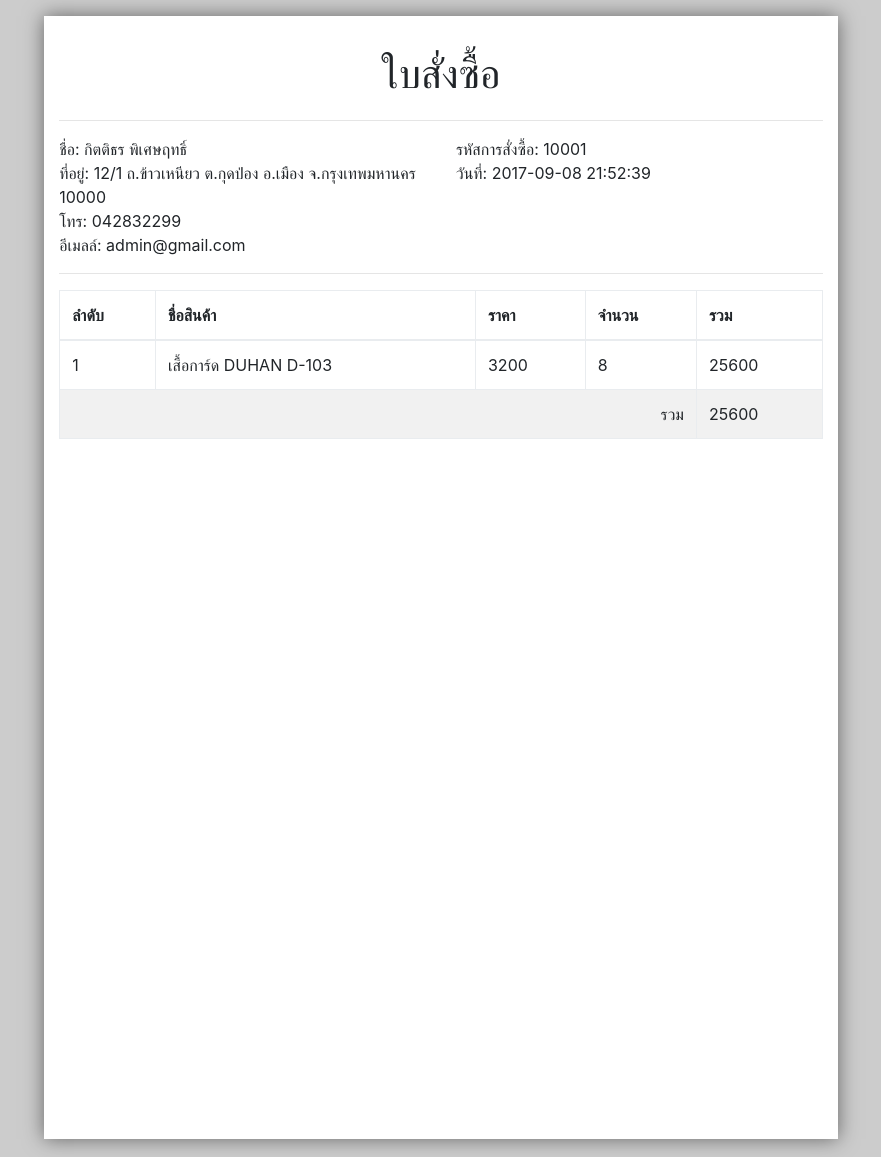
After one commit to pattarapoljo/admin, a PHP site: page /invoice.php?order_id=10001 in a window 1280 px wide. The commit adds this page. Shown: the whole page, without its empty margins (199-1080 px from the left). Run offline with PHP 8.4, Linux system fonts and the light colour scheme; the visitor is signed in with stand-in values (Sample User, id 1); data comes from the database, SQL or seed files in the repository.

Commit message:
ใบสั่งซื้อ

```diff
--- a/dblink.php
+++ b/dblink.php
@@ -1,4 +1,4 @@
 <?php
-$link = mysqli_connect("localhost", "root", "", "project") or die(mysqli_connect_error());
+$link = mysqli_connect("localhost", "root", "root", "project") or die(mysqli_connect_error());
 $link->set_charset("utf8");
 ?>
--- /dev/null
+++ b/invoice.php
@@ -0,0 +1,128 @@
+<?php include "print-top.php" ?>
+<?php
+// บิลขาย
+$order_id = $_GET['order_id'];
+$sql = "SELECT * FROM orders WHERE order_id = '$order_id'";
+$result = mysqli_query($link, $sql);
+$order = mysqli_fetch_array($result);
+
+// รายการสินค้า
+
+$sql = "SELECT * FROM order_details
+LEFT JOIN products USING (pro_id)
+WHERE order_id = '$order_id'";
+$order_details = mysqli_query($link, $sql);
+
+// รายละเอียดลูกค้า
+$cust_id = $order['cust_id'];
+$sql = "SELECT * FROM customers WHERE cust_id = '$cust_id'";
+$result = mysqli_query($link, $sql);
+$customers = mysqli_fetch_array($result);
+?>
+
+<page size="A4">
+  <div class="container">
+    <hr style="border:none; padding-top:20px">
+    <div class="row">
+      <div class="col text-center">
+        <h1>ใบสั่งซื้อ</h1>
+      </div>
+    </div>
+<hr>
+    <div class="row">
+
+      <div class="col">
+        <div class="row">
+          <div class="col">
+            ชื่อ: <?php echo $customers['firstname'] . "  " . $customers['lastname'];?>
+          </div>
+
+        </div>
+
+        <div class="row">
+          <div class="col">
+            ที่อยู่: <?php echo $customers['address'];?>
+          </div>
+        </div>
+
+        <div class="row">
+          <div class="col">
+            โทร: <?php echo $customers['phone'];?>
+          </div>
+
+        </div>
+
+        <div class="row">
+          <div class="col">
+            อีเมลล์: <?php echo $customers['email'];?>
+          </div>
+
+        </div>
+      </div>
+
+      <div class="col">
+        <div class="row">
+          <div class="col">
+            รหัสการสั่งซื้อ: <?php echo $order['order_id'];?>
+          </div>
+        </div>
+        <div class="row">
+          <div class="col">
+            วันที่: <?php echo $order['order_date'];?>
+          </div>
+        </div>
+      </div>
+
+    </div>
+
+
+
+<hr>
+  <div class="row">
+    <div class="col table-responsive">
+      <table class="CTable table table-bordered">
+        <thead>
+          <tr>
+            <th>ลำดับ</th>
+            <th>ชื่อสินค้า</th>
+            <th>ราคา</th>
+            <th>จำนวน</th>
+            <th>รวม</th>
+          </tr>
+        </thead>
+        <tbody>
+            <?php
+            $index = 0;
+            $sum = 0;
+            foreach ($order_details as $key => $value): ?>
+            <tr>
+
+              <td><?php echo $index+1; ?></td>
+              <td><?php echo $value['pro_name']; ?></td>
+              <td><?php echo $value['price']; ?></td>
+              <td><?php echo $value['quantity']; ?></td>
+              <td><?php echo $value['quantity']*$value['price']; ?></td>
+            </tr>
+            <?php
+            $index++;
+            $sum += $value['quantity'] * $value['price'];
+          endforeach; ?>
+
+
+        <tr style="background-color:#f1f1f1">
+          <td colspan="4" class="text-right">รวม</td>
+          <td><?php echo $sum; ?></td>
+        </tr>
+      </tbody>
+
+    </table>
+
+    </div>
+  </div>
+
+  </div>
+
+</page>
+
+
+<?php include "print-footer.php" ?>
--- /dev/null
+++ b/print-footer.php
@@ -0,0 +1,3 @@
+
+</body>
+</html>
--- /dev/null
+++ b/print-top.php
@@ -0,0 +1,59 @@
+<?php
+include "check-login.php";
+include "dblink.php";
+?>
+
+<!DOCTYPE html>
+<html lang="en">
+<head>
+    <meta charset="UTF-8">
+    <meta name="viewport" content="width=device-width, initial-scale=1.0">
+    <meta http-equiv="X-UA-Compatible" content="ie=edge">
+    <title>ใบสั่งซื้อ</title>
+
+    <link rel="stylesheet" href="https://maxcdn.bootstrapcdn.com/bootstrap/4.0.0-beta/css/bootstrap.min.css" integrity="sha384-/Y6pD6FV/Vv2HJnA6t+vslU6fwYXjCFtcEpHbNJ0lyAFsXTsjBbfaDjzALeQsN6M" crossorigin="anonymous">
+
+    <style>
+    body {
+    background: rgb(204,204,204);
+  }
+  page {
+    background: white;
+    display: block;
+    margin: 0 auto;
+    margin-bottom: 0.5cm;
+    box-shadow: 0 0 0.5cm rgba(0,0,0,0.5);
+  }
+  page[size="A4"] {
+    width: 21cm;
+    height: 29.7cm;
+  }
+  page[size="A4"][layout="portrait"] {
+    width: 29.7cm;
+    height: 21cm;
+  }
+  page[size="A3"] {
+    width: 29.7cm;
+    height: 42cm;
+  }
+  page[size="A3"][layout="portrait"] {
+    width: 42cm;
+    height: 29.7cm;
+  }
+  page[size="A5"] {
+    width: 14.8cm;
+    height: 21cm;
+  }
+  page[size="A5"][layout="portrait"] {
+    width: 21cm;
+    height: 14.8cm;
+  }
+  @media print {
+    body, page {
+      margin: 0;
+      box-shadow: 0;
+    }
+  }
+    </style>
+</head>
+<body>
```
Also changed, not shown: order-detail.php (+11 -3 lines).
